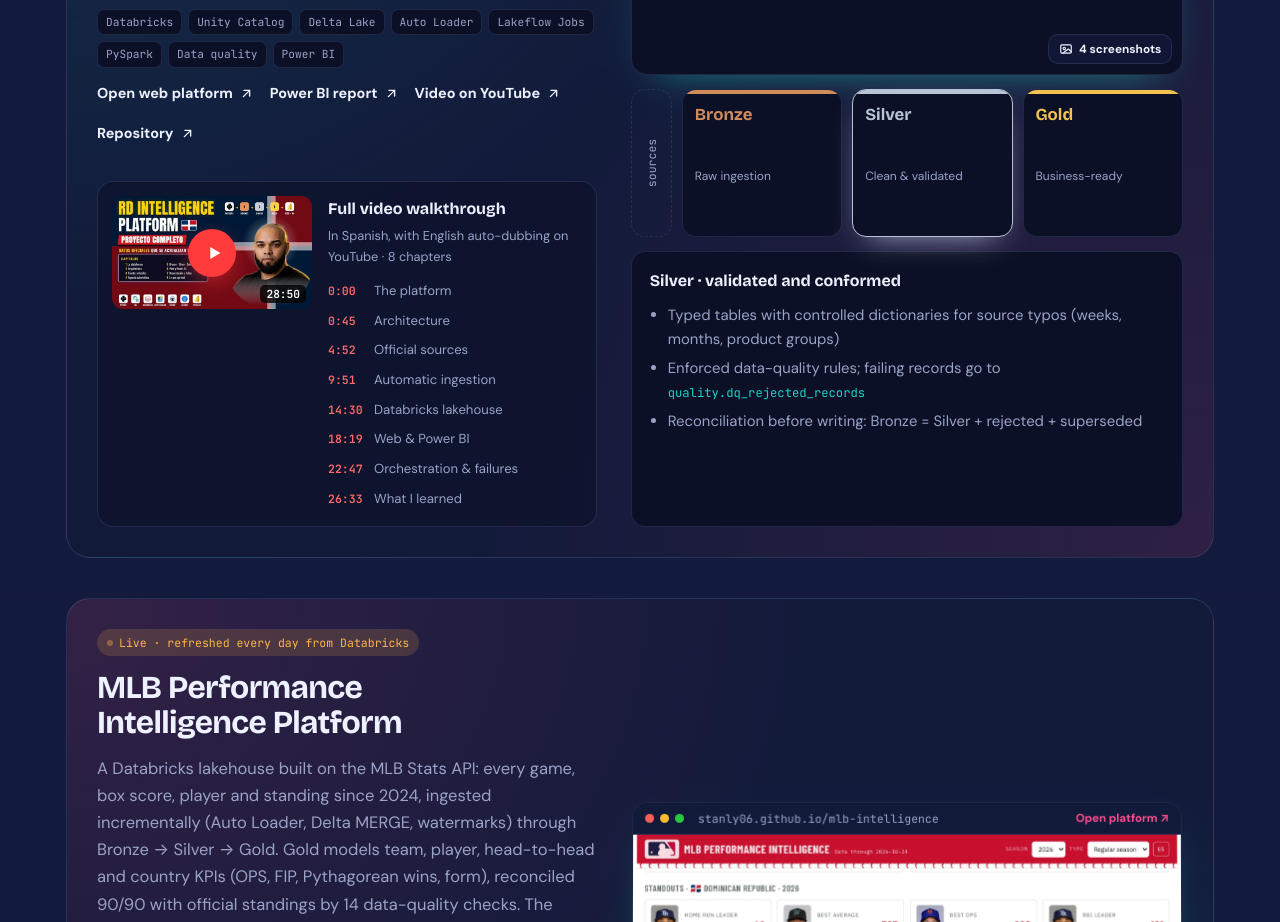
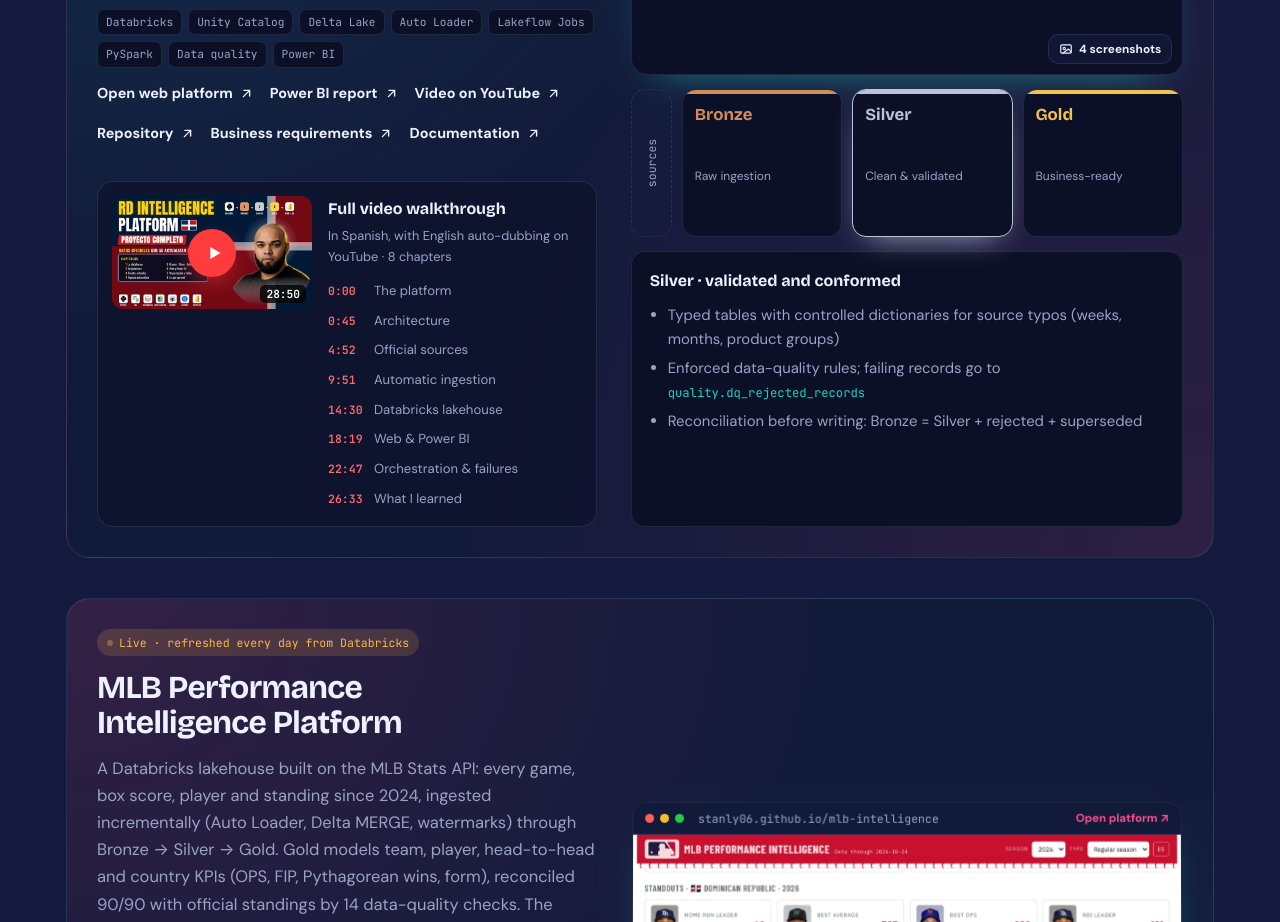
Before and after one commit to Stanly06/Stanly06.github.io, a plain HTML site: page index.html in a window 1280 px wide. Shown: the part 5756-6678 px from the top of the page. Drawn offline with nearby package versions, Linux system fonts and the light colour scheme.

Commit message:
RD Intelligence Platform card: add Business requirements and Documentation links

```diff
--- a/index.html
+++ b/index.html
@@ -796,6 +796,8 @@ body::after{content:"";position:fixed;inset:0;z-index:200;pointer-events:none;op
           <a class="card-link" href="https://github.com/Stanly06/rd-economic-financial-intelligence/tree/main/powerbi" target="_blank" rel="noreferrer"><span data-l="en">Power BI report</span><span data-l="es">Reporte de Power BI</span> <svg viewBox="0 0 24 24" fill="none" stroke="currentColor" stroke-width="2.2" stroke-linecap="round"><path d="M7 17 17 7M8 7h9v9"/></svg></a>
           <a class="card-link" style="--cat:#FF3B3B" href="https://youtu.be/-aDD3cYoCOU" target="_blank" rel="noreferrer"><span data-l="en">Video on YouTube</span><span data-l="es">Video en YouTube</span> <svg viewBox="0 0 24 24" fill="none" stroke="currentColor" stroke-width="2.2" stroke-linecap="round"><path d="M7 17 17 7M8 7h9v9"/></svg></a>
           <a class="card-link" href="https://github.com/Stanly06/rd-economic-financial-intelligence" target="_blank" rel="noreferrer"><span data-l="en">Repository</span><span data-l="es">Repositorio</span> <svg viewBox="0 0 24 24" fill="none" stroke="currentColor" stroke-width="2.2" stroke-linecap="round"><path d="M7 17 17 7M8 7h9v9"/></svg></a>
+          <a class="card-link" href="https://github.com/Stanly06/rd-economic-financial-intelligence/blob/main/docs/01_Business_Requirements_Document.md" target="_blank" rel="noreferrer"><span data-l="en">Business requirements</span><span data-l="es">Requerimientos de negocio</span> <svg viewBox="0 0 24 24" fill="none" stroke="currentColor" stroke-width="2.2" stroke-linecap="round"><path d="M7 17 17 7M8 7h9v9"/></svg></a>
+          <a class="card-link" href="https://github.com/Stanly06/rd-economic-financial-intelligence/tree/main/docs" target="_blank" rel="noreferrer"><span data-l="en">Documentation</span><span data-l="es">Documentación</span> <svg viewBox="0 0 24 24" fill="none" stroke="currentColor" stroke-width="2.2" stroke-linecap="round"><path d="M7 17 17 7M8 7h9v9"/></svg></a>
         </div>
         <div class="vid">
           <button class="vid-thumb" type="button" data-yt="-aDD3cYoCOU" data-start="0" aria-label="Play the RD Intelligence Platform video walkthrough"><img src="img/rd-video.webp?v=2" width="640" height="360" loading="lazy" decoding="async" alt="RD Intelligence Platform, full project video: 8 chapters from the platform to what I learned"><span class="play" aria-hidden="true"><svg viewBox="0 0 24 24"><path d="M8 5.5v13l11-6.5z" fill="currentColor"/></svg></span><span class="vid-len">28:50</span></button>
```
